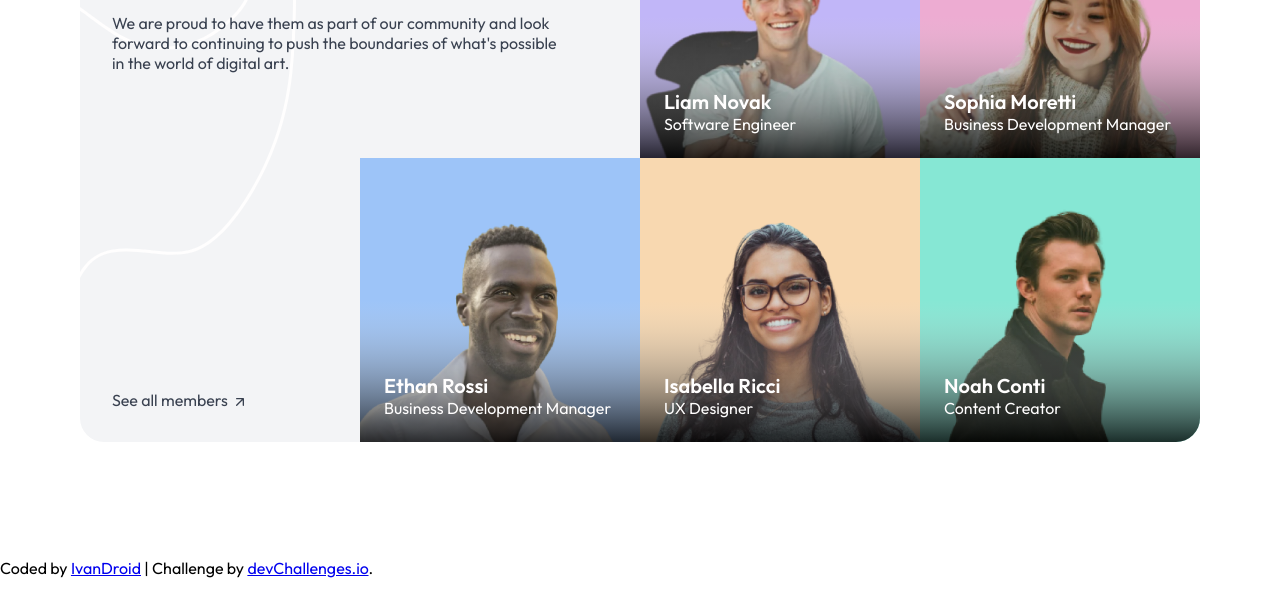
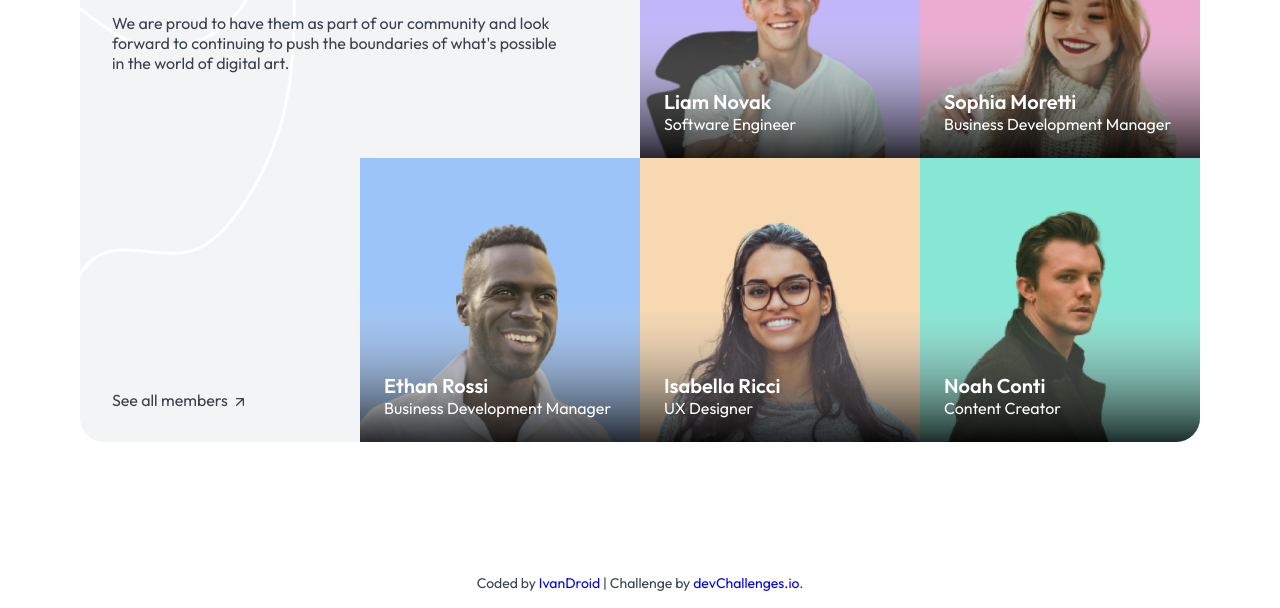
Before and after one commit to IvanCS719/our-team-layout-master, a plain HTML site: page index.html in a window 1280 px wide. Shown: the part 242-850 px from the top of the page. Before the commit the page ends 820 px from the top, so only its background shows below. Drawn offline with Linux system fonts and the light colour scheme.

Commit message:
feat: estilar footer

```diff
--- a/style.css
+++ b/style.css
@@ -150,6 +150,17 @@
     align-self: flex-end;
 }
 
+.author-info {
+        font-size: 14px;
+        text-align: center;
+        padding: 1rem;
+        color: rgb(55, 65, 81);
+      }
+
+      .author-info a {
+        text-decoration: none;
+      }
+
 @media (max-width: 1024px) {
     .container {
         grid-template-columns: repeat(3, 1fr);
```
